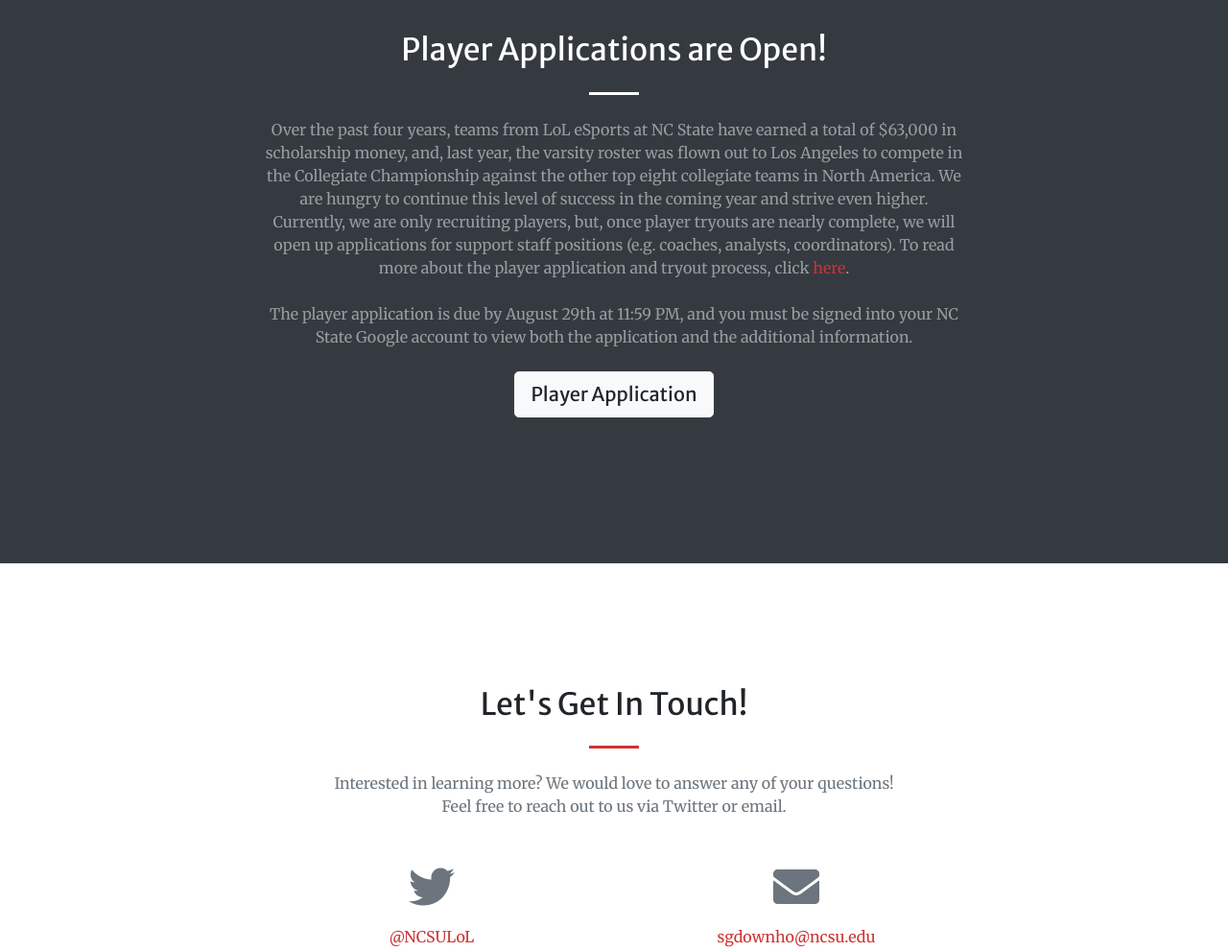
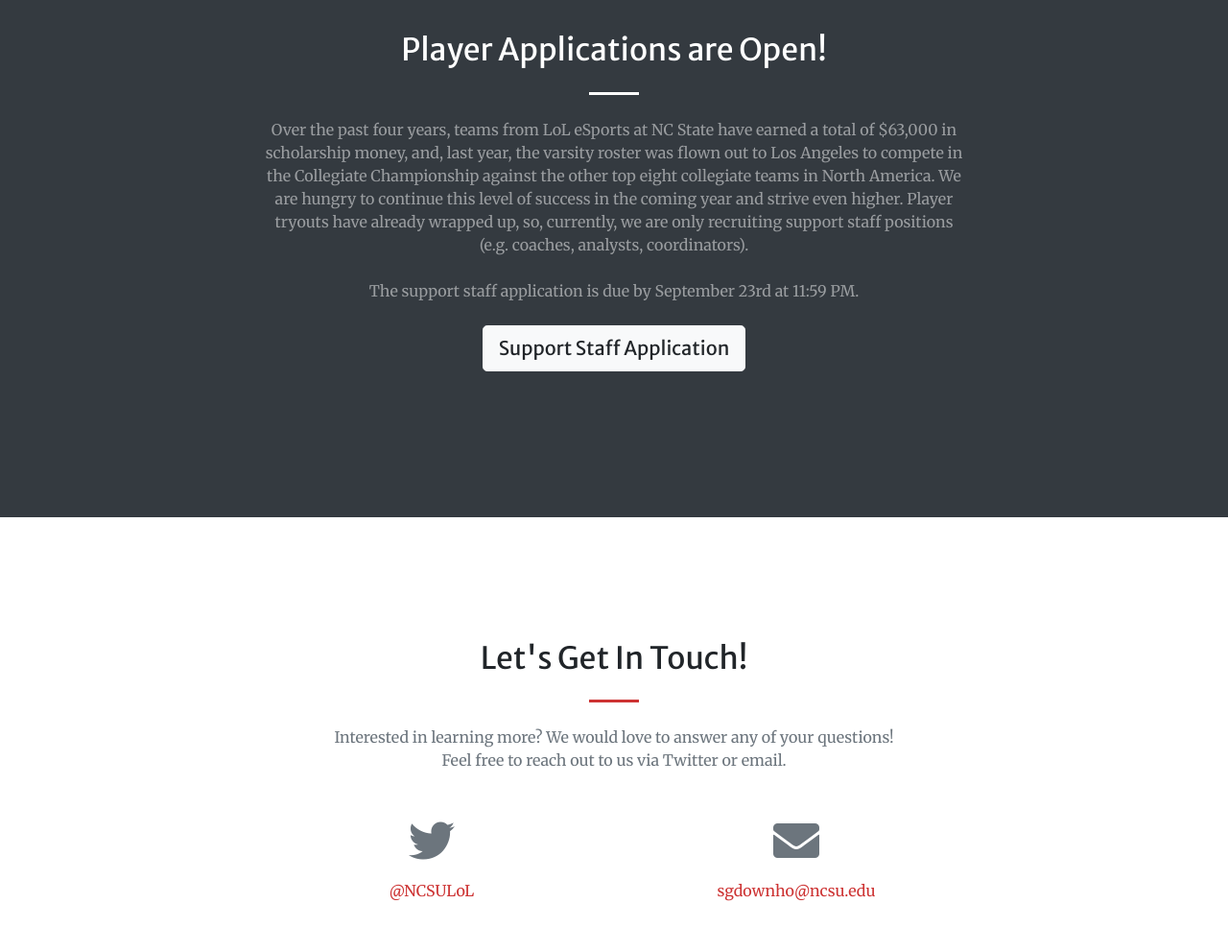
Before and after one commit to sdownhower/sdownhower.github.io, a website with bundled scripts: page index.html in a window 1280 px wide. Shown: the part 1780-2771 px from the top of the page at 96% size. Built offline with nearby package versions, Linux system fonts and the light colour scheme.

Commit message:
Support Staff Application
Updated Player Application details to Support Staff Application details.

```diff
--- a/index.html
+++ b/index.html
@@ -223,14 +223,13 @@
               <h2 class="mb-4">Player Applications are Open!</h2>
               <hr class="divider light my-4">
               <p class="text-white-50 mb-4">Over the past four years, teams from LoL eSports at NC State have earned a total of $63,000
-              in scholarship money, and, last year, the varsity roster was flown out to Los Angeles to compete in the Collegiate
-              Championship against the other top eight collegiate teams in North America. We are hungry to continue this level of
-              success in the coming year and strive even higher. Currently, we are only recruiting players, but, once player tryouts
-              are nearly complete, we will open up applications for support staff positions (e.g. coaches, analysts, coordinators). To read more about
-              the player application and tryout process, click <a href="https://docs.google.com/document/d/1TDV045EcS5wAucmzCvWxMDx7PPCMnCvRh6BsvGCch2Q/edit?usp=sharing" target="_blank">here</a>.<br><br>
+                in scholarship money, and, last year, the varsity roster was flown out to Los Angeles to compete in the Collegiate
+                Championship against the other top eight collegiate teams in North America. We are hungry to continue this level of
+                success in the coming year and strive even higher. Player tryouts have already wrapped up, so, currently, we are only
+                recruiting support staff positions (e.g. coaches, analysts, coordinators).<br><br>
 
-              The player application is due by August 29th at 11:59 PM, and you must be signed into your NC State Google account to view both the application and the additional information.</p>
-              <a class="btn btn-light btn-lg" href="https://forms.gle/SsV9cx2VrSC7x6xJ9" target="_blank">Player Application</a><br><br>
+                The support staff application is due by September 23rd at 11:59 PM.</p>
+                <a class="btn btn-light btn-lg" href="https://forms.gle/SsV9cx2VrSC7x6xJ9" target="_blank">Support Staff Application</a><br><br>
             </div>
         </div>
     </div>
```
